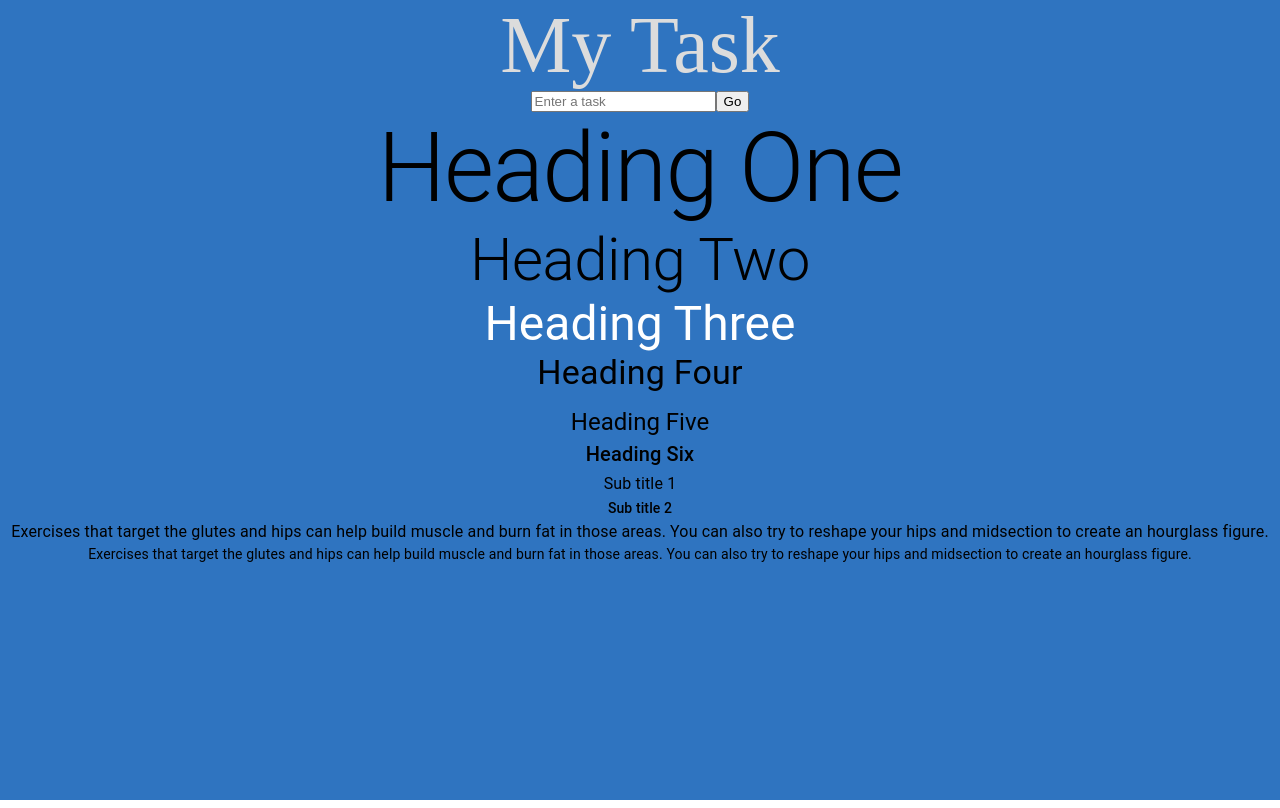
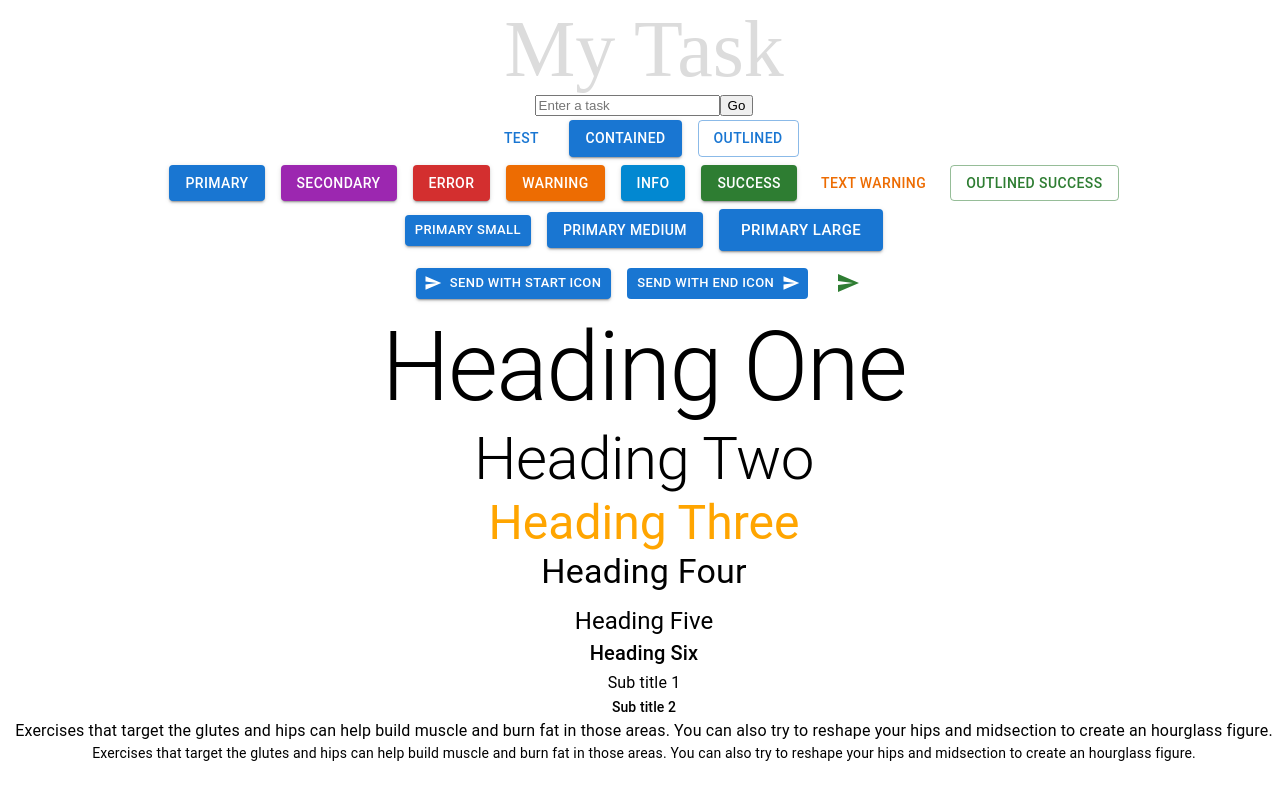
Before and after one commit to SantoshReddyBujala/Reactwebtype, a React (Create React App) app: page / in a window 1280 px wide. Built offline with nearby package versions, Linux system fonts and the light colour scheme; a web font is replaced by a local one.

Commit message:
Buttons are done

```diff
--- a/package.json
+++ b/package.json
@@ -6,7 +6,8 @@
     "@emotion/react": "^11.14.0",
     "@emotion/styled": "^11.14.0",
     "@fontsource/roboto": "^5.1.1",
-    "@mui/material": "^6.4.0",
+    "@mui/icons-material": "^6.4.1",
+    "@mui/material": "^6.4.1",
     "cra-template-typescript": "1.2.0",
     "react": "^19.0.0",
     "react-dom": "^19.0.0",
--- a/src/App.css
+++ b/src/App.css
@@ -3,16 +3,24 @@
 
 
 .app {
-  background-color: #2f74c0;
+  background-color: white;
   height: 100vh;
   width: 100vw;
   display: flex;
   flex-direction: column;
   align-items: center;
   font-family: "Neucha", cursive;
+  padding: 4px;
+}
+
+.p-4{
+  padding: 4px;
 }
 .color-w{
-  color: white;
+  color: orange;
+}
+.color-b{
+background-color: yellow;
 }
 .heading {
   color: gainsboro;
--- a/src/App.tsx
+++ b/src/App.tsx
@@ -2,12 +2,14 @@ import React from "react";
 import "./App.css";
 import InputField from "./components/InputField";
 import MuiTypography from "./components/MuiTypography";
+import MuiButton from "./components/MuiButton";
 
 const App: React.FC = () => {
   return (
     <div className="app">
       <span className="heading">My Task</span>
       <InputField />
+      <MuiButton />
       <MuiTypography />
     </div>
   );
--- /dev/null
+++ b/src/components/MuiButton.tsx
@@ -0,0 +1,88 @@
+import React from "react";
+import {
+  Stack,
+  Button,
+  IconButton,
+} from "../../node_modules/@mui/material/index";
+import SendIcon from "@mui/icons-material/Send";
+
+const MuiButton = () => {
+  return (
+    <>
+      <Stack spacing={2} direction="row" className="p-4">
+        <Button variant="text" href="https://www.google.com">
+          Test
+        </Button>
+        <Button variant="contained">Contained</Button>
+        <Button variant="outlined">Outlined</Button>
+      </Stack>
+
+      <Stack spacing={2} direction="row" className="p-4">
+        <Button variant="contained" color="primary">
+          Primary
+        </Button>
+        <Button variant="contained" color="secondary">
+          Secondary
+        </Button>
+        <Button variant="contained" color="error">
+          Error
+        </Button>
+        <Button variant="contained" color="warning">
+          Warning
+        </Button>
+        <Button variant="contained" color="info">
+          Info
+        </Button>
+        <Button variant="contained" color="success">
+          Success
+        </Button>
+        <Button variant="text" href="https://www.google.com" color="warning">
+          Text warning
+        </Button>
+        <Button variant="outlined" color="success">
+          Outlined success
+        </Button>
+      </Stack>
+
+      <Stack display="block" spacing={2} direction="row" className="p-4">
+        <Button variant="contained" color="primary" size="small">
+          Primary small
+        </Button>
+        <Button variant="contained" color="primary" size="medium">
+          Primary medium
+        </Button>
+        <Button variant="contained" color="primary" size="large">
+          Primary Large
+        </Button>
+      </Stack>
+
+      <Stack display="block" spacing={2} direction="row" className="p-4">
+        <Button
+          variant="contained"
+          color="primary"
+          size="small"
+          startIcon={<SendIcon />}
+          disableRipple
+          onClick={() => alert("Clicked")}
+        >
+          Send with start icon
+        </Button>
+
+        <Button
+          variant="contained"
+          color="primary"
+          size="small"
+          endIcon={<SendIcon />}
+          disableElevation
+        >
+          Send with end icon
+        </Button>
+        <IconButton aria-label="send" color="success" size="large">
+          <SendIcon />
+        </IconButton>
+      </Stack>
+    </>
+  );
+};
+
+export default MuiButton;
--- a/tsconfig.json
+++ b/tsconfig.json
@@ -6,7 +6,8 @@
     "strict": true,
     "esModuleInterop": true,
     "skipLibCheck": true,
-    "forceConsistentCasingInFileNames": true
+    "forceConsistentCasingInFileNames": true,
+    "moduleResolution": "node"
   },
   "include": ["src"]
 }
```
Also changed, not shown: 1 other file (tests, documents, lock files or other folders).
